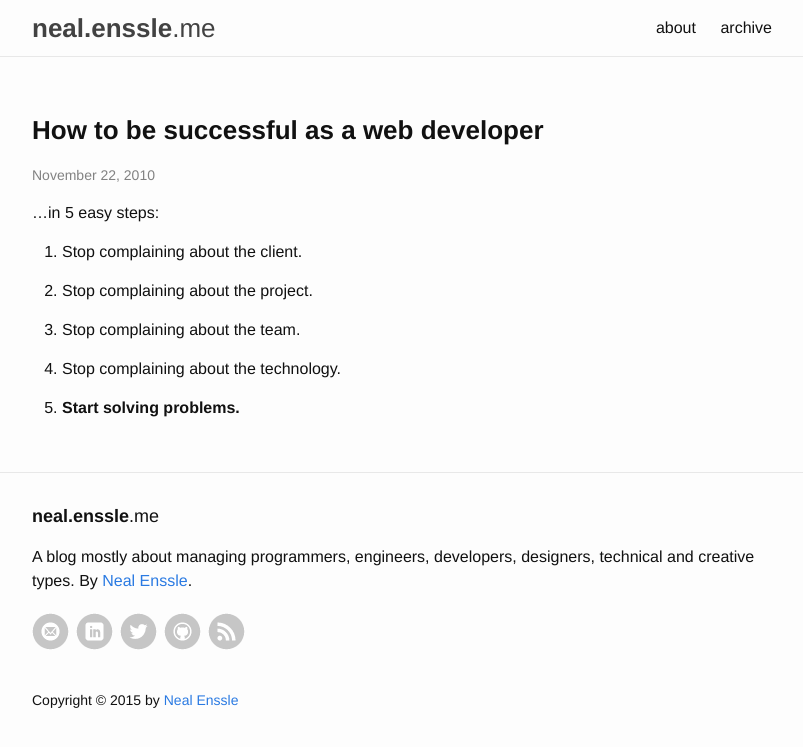
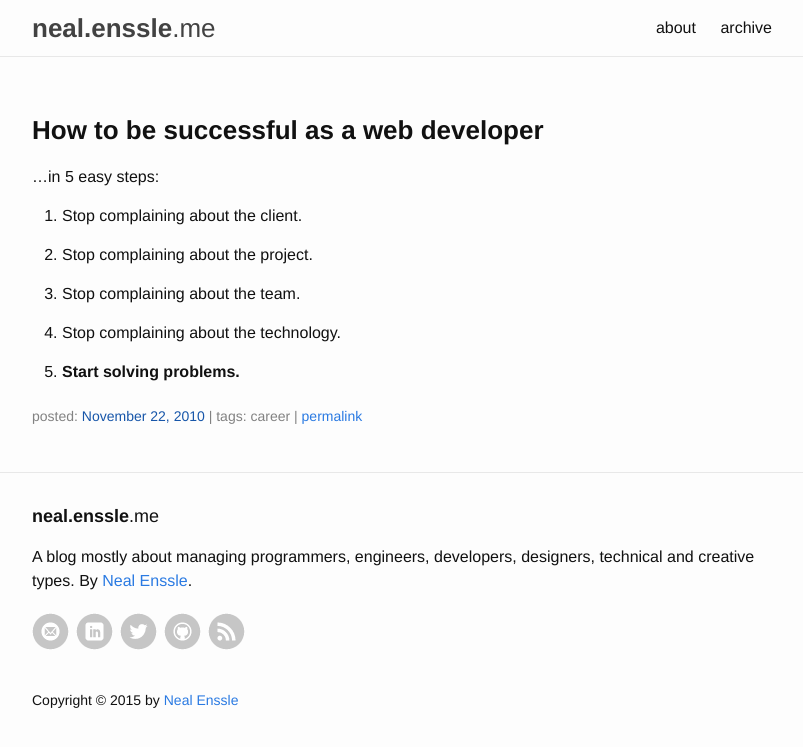
Before and after one commit to nealenssle/nealenssle.github.io, a Jekyll site: the page built from _posts/2010-11-22-how-to-be-successful-as-a-web-developer.md, in a window 1280 px wide. Shown: the top 747 px of the page, without its empty margins (238-1041 px from the left). Built offline with Jekyll 4.4.1, drawn with Linux system fonts in a browser that asks for light colours.

Commit message:
Fixed post meta data positioning.

```diff
--- a/_layouts/post.html
+++ b/_layouts/post.html
@@ -5,11 +5,12 @@ layout: default
 
   <header class="post-header">
     <h1 class="post-title">{{ page.title }}</h1>
-    <p class="post-meta">{{ page.date | date: "%B %-d, %Y" }}{% if page.author %} • {{ page.author }}{% endif %}{% if page.meta %} • {{ page.meta }}{% endif %}</p>
   </header>
 
   <article class="post-content">
     {{ content }}
   </article>
 
+  <p class="post-meta">posted: <a href="{{ post.url | prepend: site.baseurl }}">{{ page.date | date: "%B %-d, %Y" }}</a> | tags: {{ page.tags }} | <a href="{{ page.url | prepend: site.baseurl }}">permalink</a></p>
+
 </div>
```
